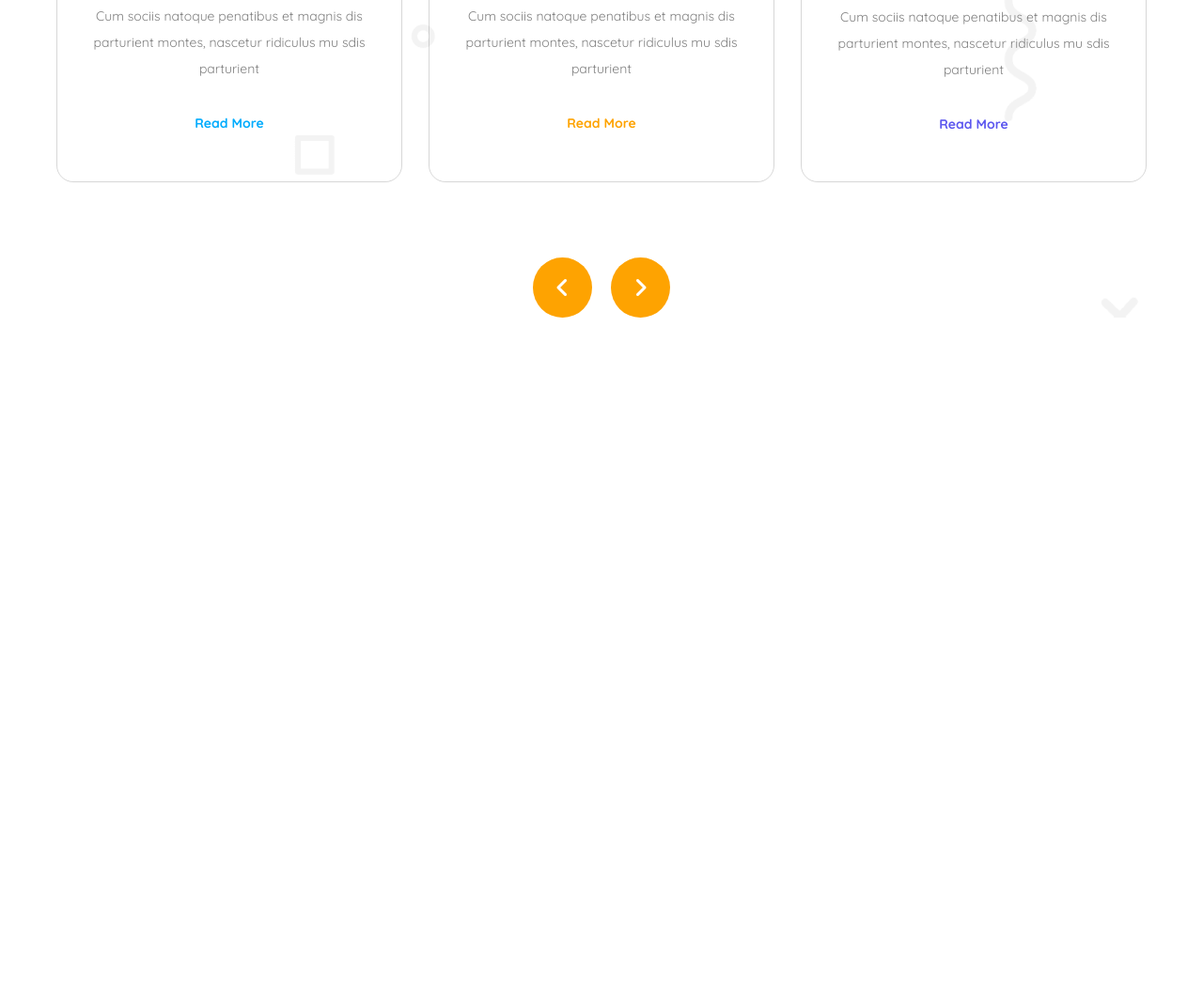
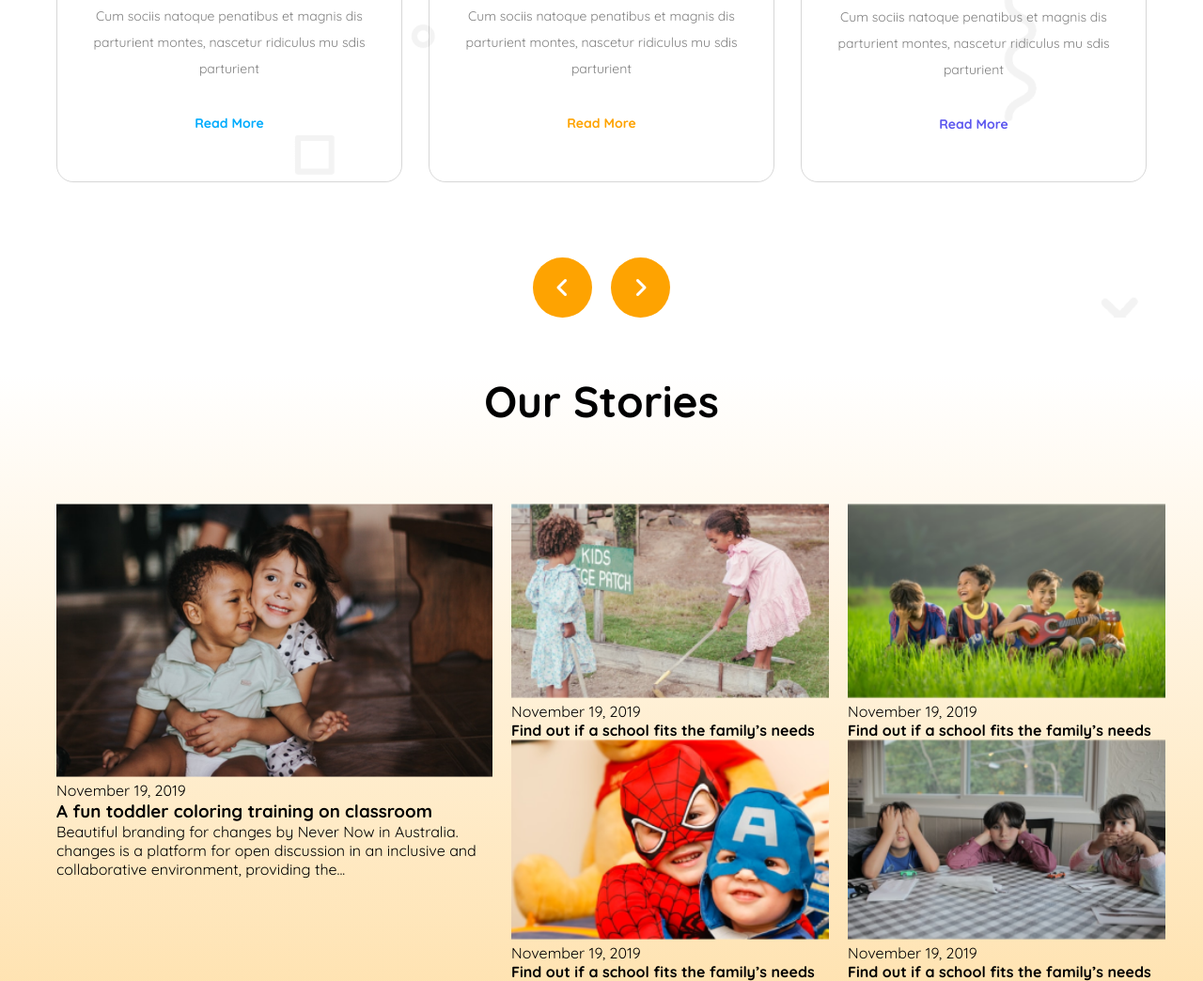
Before and after one commit to abubakar-wxy/kindergarten_school, a plain HTML site: page index.html in a window 1280 px wide. Shown: the part 1259-2303 px from the top of the page at 94% size. Before the commit the page ends 1597 px from the top, so only its background shows below. Drawn offline with Linux system fonts and the light colour scheme.

Commit message:
update from office

```diff
--- a/index.html
+++ b/index.html
@@ -43,7 +43,7 @@
                 <div class="banner_text">
                     <h1>
                         <span>Empowering</span><br />students from small age
-                        <br><span class="heading_span_2">towards vision</span>
+                        <br /><span class="heading_span_2">towards vision</span>
                     </h1>
                     <p>
                         With the courage, Confidence, Creativity and Compassion
@@ -63,7 +63,6 @@
                     <h1>Standard Curriculum</h1>
 
                     <div class="curriculum_card_parent">
-
                         <div class="kinder_cart">
                             <img src="assets/kinder.png" alt="" />
                             <h3>Kinder (3-6) Years</h3>
@@ -96,14 +95,62 @@
                             </p>
                             <span>Read More</span>
                         </div>
-
                     </div>
 
                     <div class="curriculum_arrow">
                         <i class="fa-solid fa-angle-left"></i>
                         <i class="fa-solid fa-angle-right"></i>
                     </div>
-
+                </div>
+            </section>
+            <section class="story_section">
+                <div class="story_parent">
+                    <h1>Our Stories</h1>
+                    <div class="story_cart_parent">
+                        <div class="story_big_cart">
+                            <img src="assets/story-1.png" alt="" />
+                            <span>November 19, 2019</span>
+                            <h3>
+                                A fun toddler coloring training on classroom
+                            </h3>
+                            <p>
+                                Beautiful branding for changes by Never Now in
+                                Australia. changes is a platform for open
+                                discussion in an inclusive and collaborative
+                                environment, providing the...
+                            </p>
+                        </div>
+                        <div class="story_normal_cart">
+                            <div>
+                                <img src="assets/story-2.png" alt="" />
+                                <span>November 19, 2019</span>
+                                <h4>
+                                    Find out if a school fits the family’s needs
+                                </h4>
+                            </div>
+                            <div>
+                                <img src="assets/story-3.png" alt="" />
+                                <span>November 19, 2019</span>
+                                <h4>
+                                    Find out if a school fits the family’s needs
+                                </h4>
+                            </div>
+                            <div>
+                                <img src="assets/story-4.png" alt="" />
+                                <span>November 19, 2019</span>
+                                <h4>
+                                    Find out if a school fits the family’s needs
+                                </h4>
+                            </div>
+                            <div>
+                                <img src="assets/story-5.png" alt="" />
+                                <span>November 19, 2019</span>
+                                <h4>
+                                    Find out if a school fits the family’s needs
+                                </h4>
+                            </div>
+                        </div>
+                    </div>
                 </div>
             </section>
         </main>
--- a/styels/styles.css
+++ b/styels/styles.css
@@ -127,82 +127,78 @@ nav {
 /* Curriculum */
 .curriculum_section {
     background-image: url("/assets/bg.png");
-    background-repeat: no-repeat;
-
 }
 .curriculum_raper {
     width: 1160px;
     margin: 0px auto;
-
 }
 .curriculum_raper h1 {
     font-size: 46px;
     text-align: center;
-    margin-top: 60px ;
-    margin-bottom: 80px ;
+    margin-top: 60px;
+    margin-bottom: 80px;
 }
-.curriculum_card_parent{
+.curriculum_card_parent {
     display: flex;
     justify-content: space-between;
     column-gap: 28px;
     margin-bottom: 80px;
 }
-.curriculum_card_parent >div{
+.curriculum_card_parent > div {
     border-radius: 18px;
     border: 1px solid rgba(0, 0, 0, 0.158);
     text-align: center;
     padding: 52px 26px;
 }
 
-.curriculum_card_parent div >h3{
+.curriculum_card_parent div > h3 {
     font-size: 25px;
     margin: 32px 0px;
 }
-.curriculum_card_parent div >p{
+.curriculum_card_parent div > p {
     font-size: 14px;
     line-height: 28px;
     color: #808080;
     margin-bottom: 33px;
 }
-.curriculum_card_parent div >span{
+.curriculum_card_parent div > span {
     font-size: 14px;
     font-weight: bold;
     cursor: pointer;
 }
 
-.kinder_cart{
-    box-shadow: inset 0px 100px 200px -200px rgba(100,200,255,1);
+.kinder_cart {
+    box-shadow: inset 0px 100px 200px -200px rgba(100, 200, 255, 1);
 }
-.kinder_cart img{
+.kinder_cart img {
     height: 126px;
 }
-.kinder_cart span{
+.kinder_cart span {
     color: var(--sky-lue);
 }
 .elementary_cart {
-    box-shadow: inset 0px 100px 200px -200px rgba(240,170,0,1);
+    box-shadow: inset 0px 100px 200px -200px rgba(240, 170, 0, 1);
 }
-.elementary_cart span{
+.elementary_cart span {
     color: var(--orange);
 }
 .middle_cart {
-    box-shadow: inset 0px 100px 200px -200px rgba(135,0,255,1);
+    box-shadow: inset 0px 100px 200px -200px rgba(135, 0, 255, 1);
 }
-.middle_cart span{
+.middle_cart span {
     color: var(--blue-violet);
 }
 
-.curriculum_arrow{
+.curriculum_arrow {
     text-align: center;
-
 }
-.curriculum_arrow i:nth-child(1){
+.curriculum_arrow i:nth-child(1) {
     margin-right: 8px;
 }
-.curriculum_arrow i:nth-child(2){
+.curriculum_arrow i:nth-child(2) {
     margin-left: 8px;
 }
-.curriculum_arrow i{
+.curriculum_arrow i {
     background-color: var(--orange);
     font-size: 24px;
     border-radius: 100%;
@@ -213,3 +209,47 @@ nav {
 }
 
 /* =============================== */
+
+/* =============================== */
+/* Our Stories */
+
+.story_section {
+    background-image: url("/assets/bg.png");
+    background: linear-gradient(180deg, rgba(255,255,255,1) 0%, rgba(254,163,1,0.3) 100%);
+}
+.story_parent {
+    width: 1160px;
+    margin: 0px auto;
+}
+.story_parent > h1 {
+    font-size: 46px;
+    text-align: center;
+    margin-top: 60px;
+    margin-bottom: 80px;
+}
+.story_cart_parent {
+    display: grid;
+    grid-template-columns: 40% 60%;
+    grid-column-gap: 20px;
+}
+.story_big_cart {
+    width: 100%;
+}
+.story_big_cart img {
+    width: 100%;
+}
+
+.story_normal_cart {
+    display: grid;
+    grid-template-columns: repeat(2, 1fr);
+    grid-column-gap: 20px;
+}
+.story_normal_cart div {
+    width: 100%;
+    border-radius: 16px;
+}
+.story_normal_cart div > img {
+    width: 100%;
+}
+
+/* =============================== */
```
